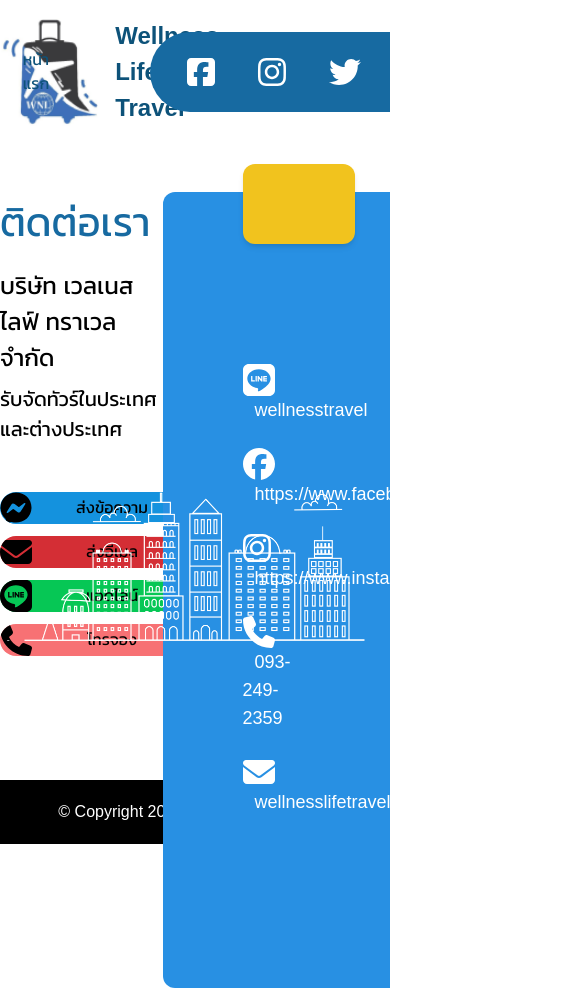
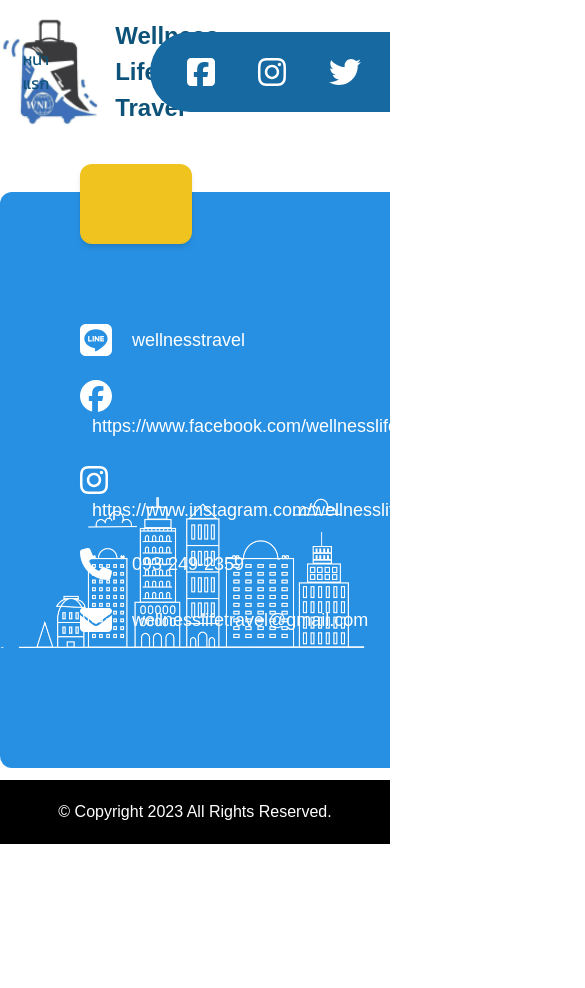
Before and after one commit to ppunme/travel-agent, a Vue app: page /contact in a window 390 px wide. Shown: the top 988 px of the page, 585 px wide, since content can reach past the window. After the commit the page ends 844 px from the top, so only its background shows below. Built offline with nearby package versions, Linux system fonts and the light colour scheme.

Commit message:
fix vector width

```diff
--- a/src/views/App/Contact.vue
+++ b/src/views/App/Contact.vue
@@ -2,7 +2,9 @@
   <div class="relative mt-12 mb-20">
     <div class="container mx-auto">
       <!-- h-[calc(100vh - navbar - content margin top - content margin bottom - footer )] -->
-      <div class="w-5/12 h-[calc(100vh-9rem-3rem-5rem-4rem)] contact-form">
+      <div
+        class="w-full md:w-5/12 min-h-[calc(100vh-9rem-3rem-5rem-4rem)] contact-form"
+      >
         <h1 class="text-primary-blue">ติดต่อเรา</h1>
 
         <h4 class="pt-4">บริษัท เวลเนส ไลฟ์ ทราเวล จำกัด</h4>
@@ -53,12 +55,15 @@
           </Button>
         </div>
       </div>
-    </div>
-    <div class="w-7/12 absolute right-0 top-0">
-      <div class="bg-[#2890E3] px-20 py-40 rounded-s-xl relative">
+
+      <div class="w-full sm:w-7/12 absolute right-0 top-0">
+        <div
+          class="bg-[#2890E3] h-144 px-20 rounded-s-xl relative flex items-center"
+        >
           <div
             class="bg-[#F1C31E] w-28 h-20 absolute -top-7 rounded-xl shadow-md"
           ></div>
+          <div>
             <div class="text-white py-3">
               <font-awesome-icon
                 :icon="data.line.icon"
@@ -81,7 +86,11 @@
             </div>
           </div>
         </div>
-    <img :src="vector" class="absolute bottom-0 right-0 object-cover w-96" />
+      </div>
+      <div class="absolute right-0 top-64">
+        <img :src="vector" class="w-140" />
+      </div>
+    </div>
   </div>
 </template>
 
--- a/tailwind.config.js
+++ b/tailwind.config.js
@@ -9,6 +9,26 @@ module.exports = {
         "primary-border-color": "#9d9d9d",
         "primary-icon-color": "rgba(51,51,51,0.6)",
       },
+      width: {
+        100: "25rem",
+        104: "26rem",
+        108: "27rem",
+        112: "28rem",
+        116: "29rem",
+        120: "30rem",
+        124: "31rem",
+        128: "32rem",
+        132: "33rem",
+        136: "34rem",
+        140: "35rem",
+        144: "36rem",
+      },
+      height: {
+        120: "30rem",
+        128: "32rem",
+        132: "33rem",
+        144: "36rem",
+      },
     },
   },
   variants: {
```
Lines whose indentation alone changed are shown as unchanged.
